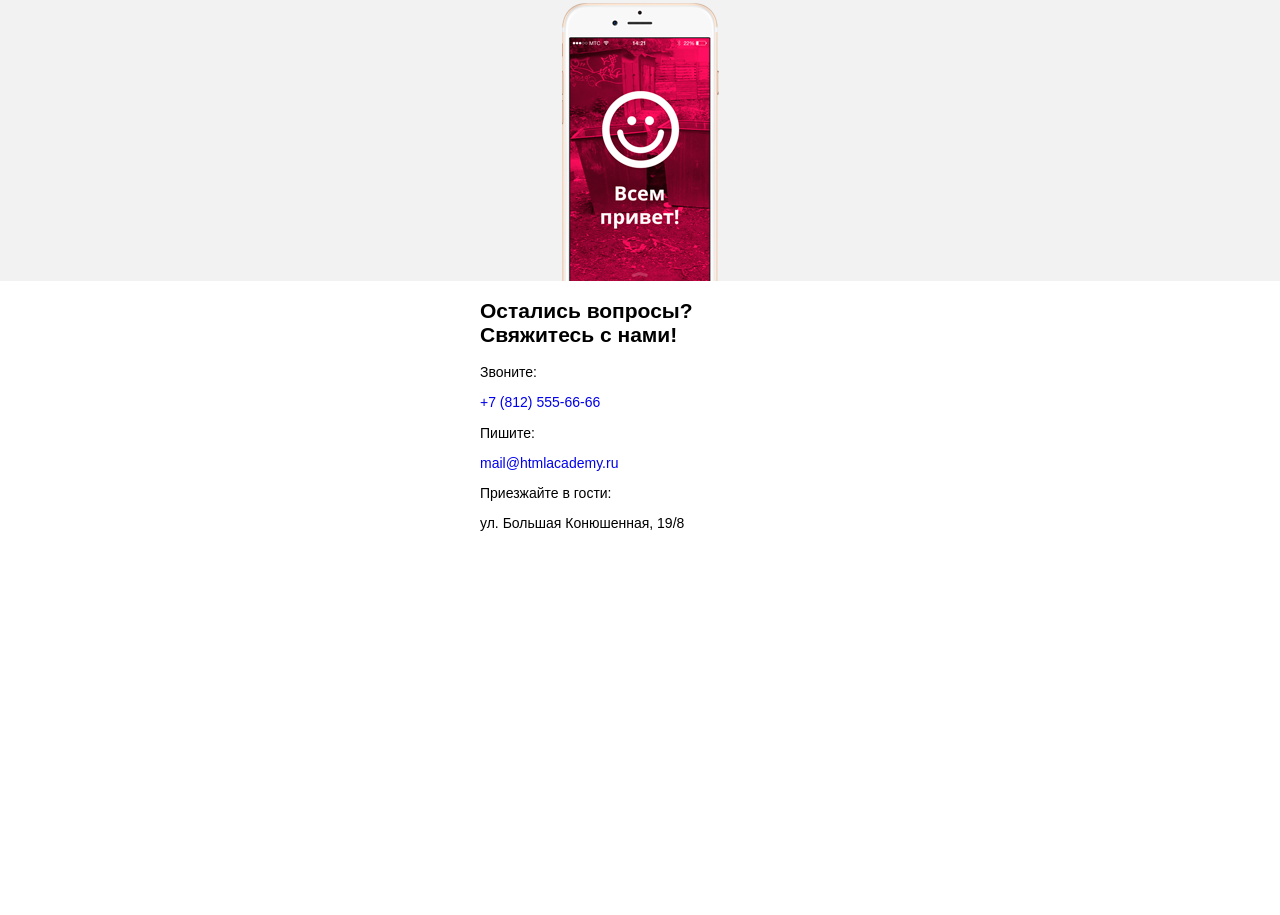
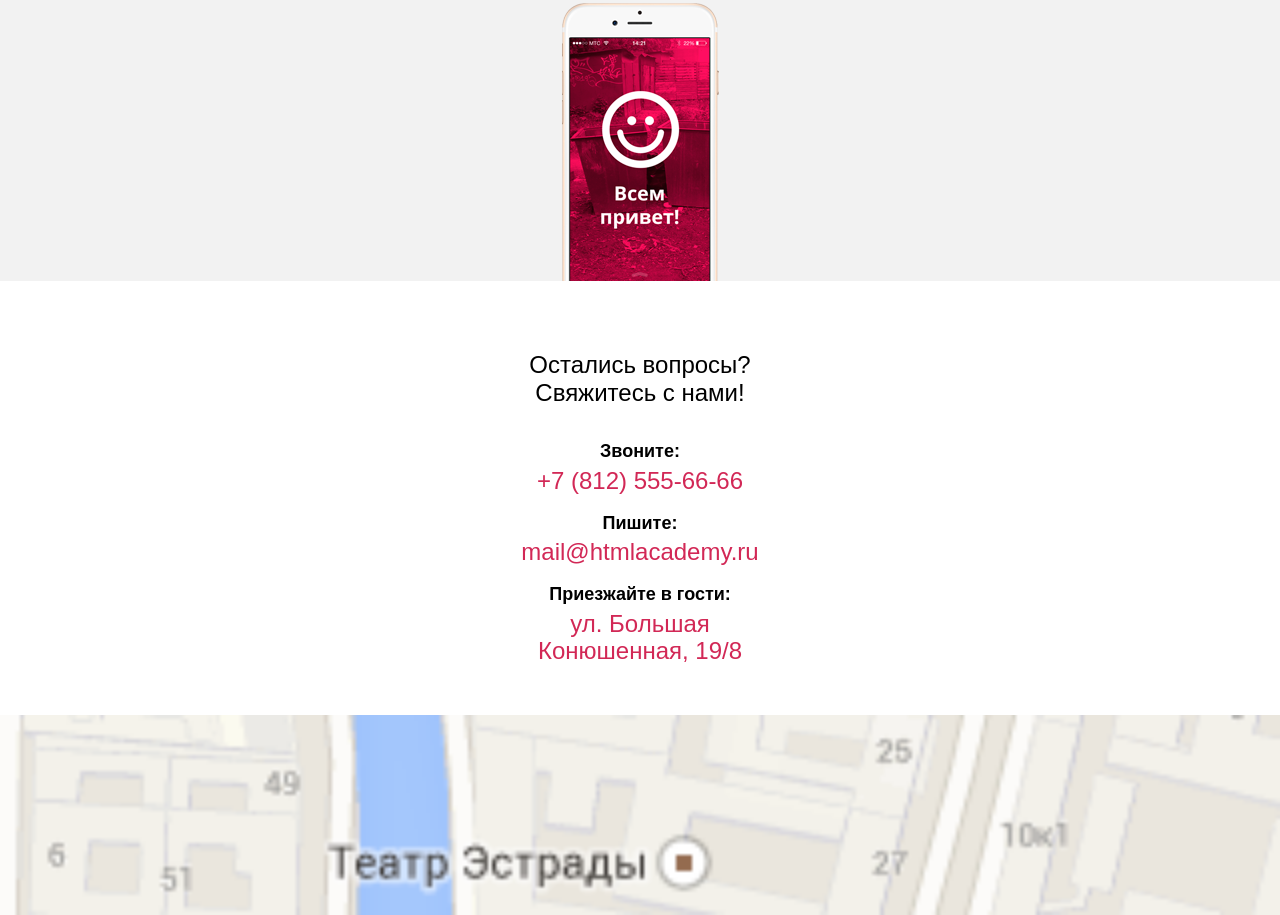
Before and after one commit to darya-d/896583-pink-19, a website: page source/index.html in a window 1280 px wide. Shown: the part 1459-2374 px from the top of the page. Before the commit the page ends 2157 px from the top, so only its background shows below. Drawn offline with nearby package versions, Linux system fonts and the light colour scheme; files that its build step writes are made by us from their sources; grey boxes are pictures that could not be loaded.

Commit message:
add styles and images for contacts section

```diff
--- a/source/index.html
+++ b/source/index.html
@@ -93,8 +93,8 @@
         <!-- *Контакты разработчиков -->
         <section class="contacts">
           <div class="container">
-            <h2 class="contacts__title">Остались вопросы? Свяжитесь с нами!</h2>
             <div class="contacts__wrapper">
+              <h2 class="contacts__title">Остались вопросы? Свяжитесь с нами!</h2>
               <div class="contacts__phone">
                 <p class="contacts__heading">Звоните:</p>
                 <a class="contacts__text" href="tel:+78125556666">+7 (812) 555-66-66</a>
@@ -110,7 +110,7 @@
             </div>
           </div>
           <div class="contacts__map">
-            <iframe src="https://www.google.com/maps/embed?pb=!1m16!1m12!1m3!1d2376.7636357991264!2d30.319835698735726!3d59.93857986060224!2m3!1f0!2f0!3f0!3m2!1i1024!2i768!4f13.1!2m1!1zINGD0LsuINCR0L7Qu9GM0YjQsNGPINCa0L7QvdGO0YjQtdC90L3QsNGPLCAxOS84!5e0!3m2!1sru!2sru!4v1508087781924" frameborder="0"></iframe>
+            <!-- <iframe src="https://www.google.com/maps/embed?pb=!1m16!1m12!1m3!1d2376.7636357991264!2d30.319835698735726!3d59.93857986060224!2m3!1f0!2f0!3f0!3m2!1i1024!2i768!4f13.1!2m1!1zINGD0LsuINCR0L7Qu9GM0YjQsNGPINCa0L7QvdGO0YjQtdC90L3QsNGPLCAxOS84!5e0!3m2!1sru!2sru!4v1508087781924" frameborder="0"></iframe> -->
           </div>
         </section>
     </main>
--- a/source/sass/block/page-main.scss
+++ b/source/sass/block/page-main.scss
@@ -116,3 +116,50 @@
   overflow: hidden;
   background-color: $grey-light;
 }
+
+.contacts__wrapper {
+  padding: 50px 30px;
+}
+
+.contacts__title {
+  font-size: 24px;
+  font-weight: 300;
+  text-align: center;
+  margin-bottom: 35px;
+}
+
+.contacts__heading {
+  font-size: 18px;
+  font-weight: bold;
+  text-align: center;
+  margin-bottom: 5px;
+}
+
+.contacts__text {
+  font-size: 24px;
+  font-weight: 300;
+  text-align: center;
+  display: block;
+  margin: 0;
+  color: $pink;
+}
+
+// .contacts__email .contacts__text:hover {
+//   color: $blue-dark;
+//   border-bottom: 1px solid $blue-dark;
+// }
+
+// .contacts__email .contacts__text:active {
+//   color: $blue-dark;
+//   opacity: 0.3;
+// }
+
+.contacts__map {
+  overflow: hidden;
+  background-color: #eae6dd;
+  background-size: cover;
+  width: 100%;
+  height: 200px;
+  margin: 0 auto;
+  background-image: url("../img/bg-map-mobile-cut@1x.png");
+}
```
Also changed, not shown: source/img/bg-map-mobile-cut@1x.png (added), source/img/map-marker-svg.svg (added).
